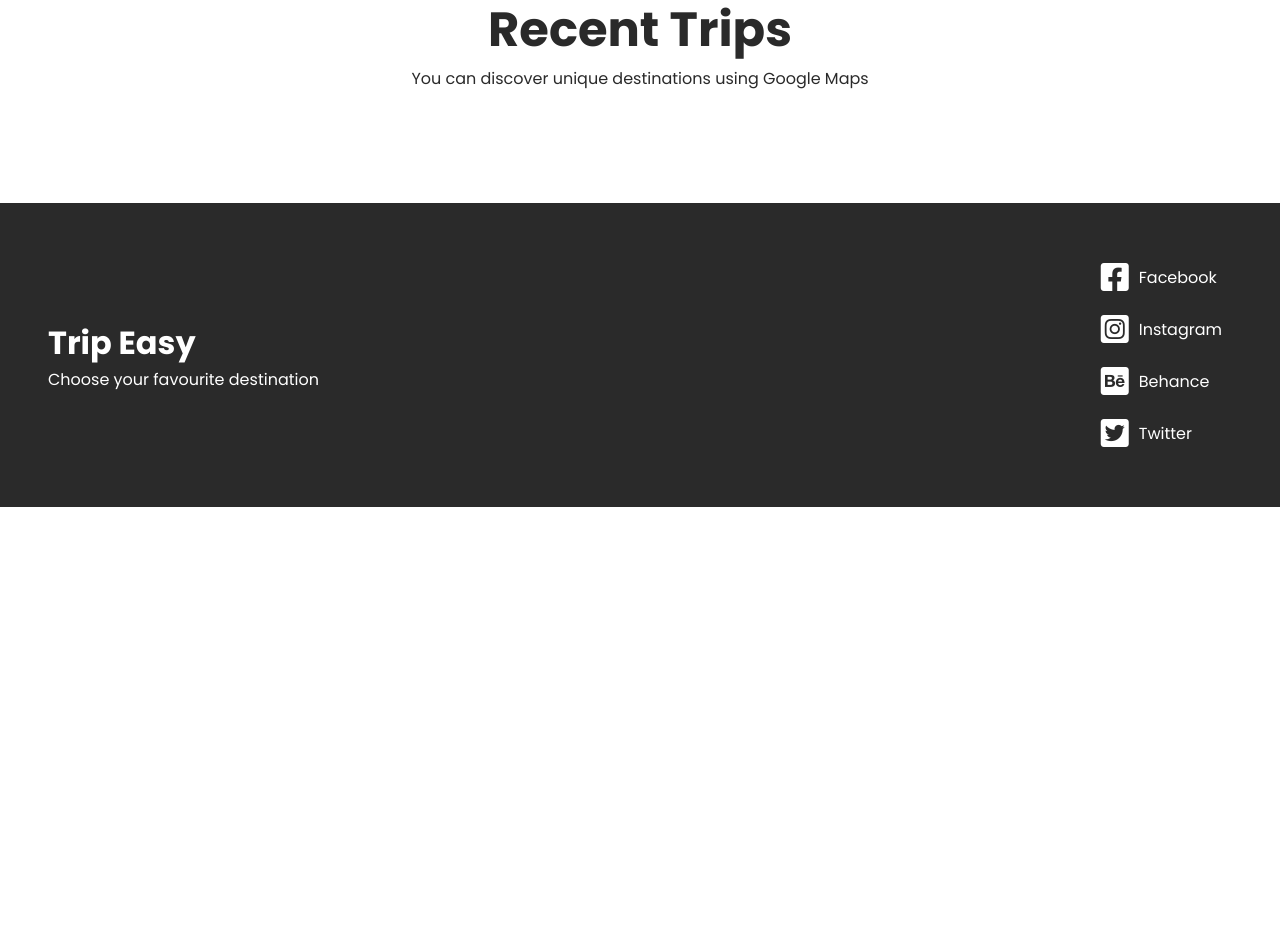
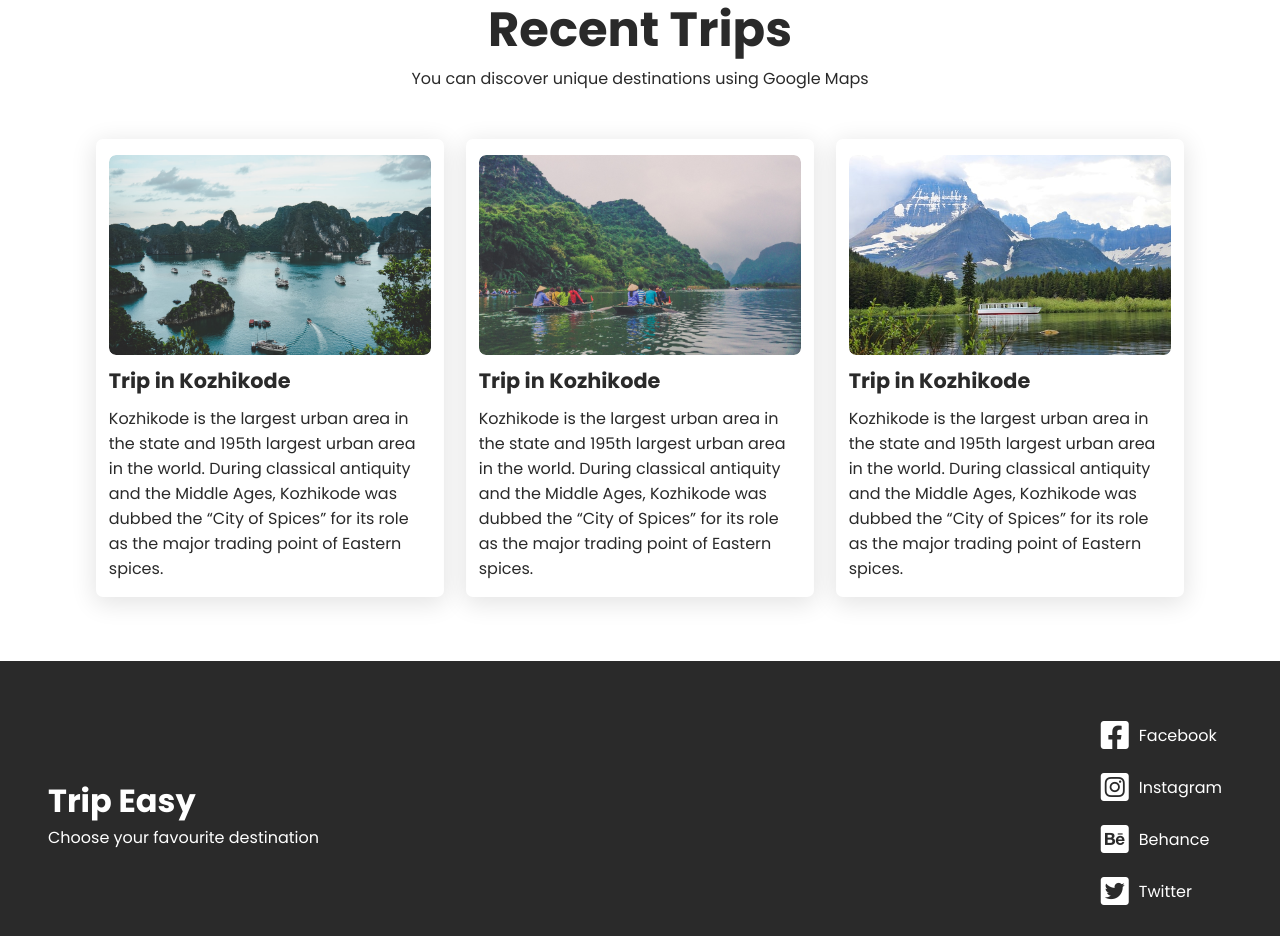
Before and after one commit to jemma-mg/dsc-bootcamp, a React (Create React App) app: page / in a window 1280 px wide. Shown: the part 2600-3536 px from the top of the page. Before the commit the page ends 3107 px from the top, so only its background shows below. Built offline with nearby package versions, Linux system fonts and the light colour scheme.

Commit message:
trips section

```diff
--- a/src/components/trip/trip.css
+++ b/src/components/trip/trip.css
@@ -40,6 +40,7 @@
 }
 
 .trip__card h4{
+    padding: 10px 0;
     font-size: 1.3rem;
     padding-top: 0.9rem 0.2rem 0;
 }
--- a/src/components/trip/trip.js
+++ b/src/components/trip/trip.js
@@ -10,17 +10,17 @@ function Trip(){
             <h1>Recent Trips</h1>
             <p>You can discover unique destinations using Google Maps</p>
             <div className="tripcards">
-                <tripData
+                <TripData
                 image = {trip1}
                 heading = "Trip in Kozhikode"
                 text = "Kozhikode is the largest urban area in the state and 195th largest urban area in the world. During classical antiquity and the Middle Ages, Kozhikode was dubbed the “City of Spices” for its role as the major trading point of Eastern spices."
                 />
-                <tripData
+                <TripData
                 image = {trip2}
                 heading = "Trip in Kozhikode"
                 text = "Kozhikode is the largest urban area in the state and 195th largest urban area in the world. During classical antiquity and the Middle Ages, Kozhikode was dubbed the “City of Spices” for its role as the major trading point of Eastern spices."
                 />
-                <tripData
+                <TripData
                 image = {trip3}
                 heading = "Trip in Kozhikode"
                 text = "Kozhikode is the largest urban area in the state and 195th largest urban area in the world. During classical antiquity and the Middle Ages, Kozhikode was dubbed the “City of Spices” for its role as the major trading point of Eastern spices."
```
